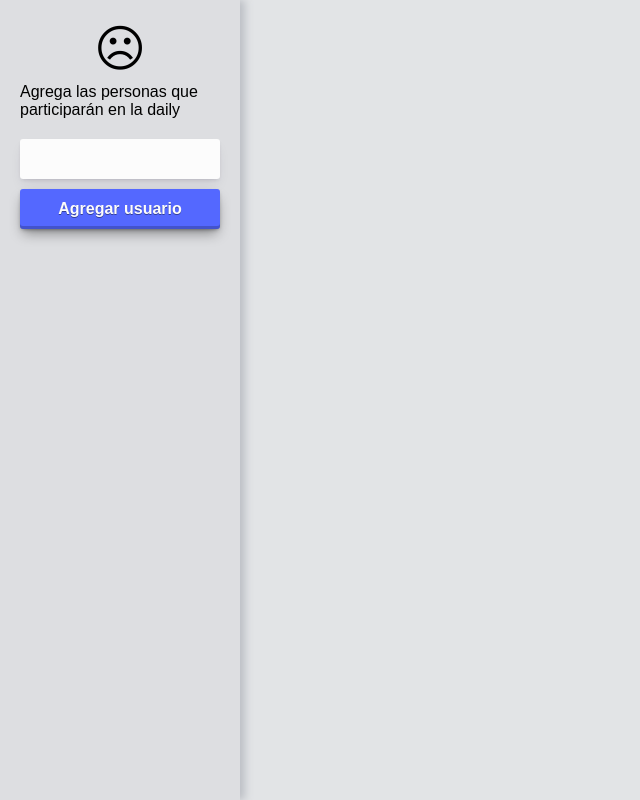
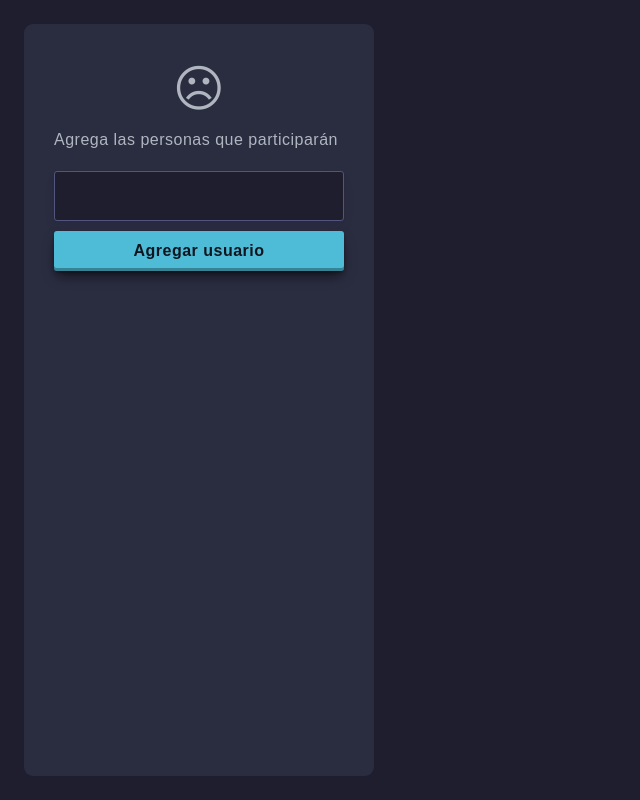
Before and after one commit to Mathiew82/dailup, a Vue app: page / in a window 1280 px wide. Shown: the whole page, without its empty margins (0-640 px from the left). Built offline with nearby package versions, Linux system fonts and the light colour scheme.

Commit message:
Modificando el estilo de la app

```diff
--- a/src/App.vue
+++ b/src/App.vue
@@ -38,12 +38,14 @@ const confirmUsers = () => {
 * {
   box-sizing: border-box;
   font-family: Arial, Helvetica, sans-serif;
+  letter-spacing: 0.5px;
   margin: 0;
   padding: 0;
 }
 
 body {
-  background-color: $light-grey-color;
+  background-color: $greenish-blue-color;
+  color: $text-color;
 }
 
 .app {
@@ -53,17 +55,19 @@ body {
 }
 
 input {
-  height: 40px;
-  background-color: $white-color;
-  border: none;
+  height: 50px;
+  background-color: $greenish-blue-color;
+  border: 1px solid $border-color;
   border-radius: $border-radius-default;
   box-shadow: 0px 2px 4px -2px rgb(45 35 66 / 20%),
     0px 7px 13px -3px rgb(45 35 66 / 10%);
+  color: $text-color;
   font-size: 1em;
   padding: 0 10px;
+  transition: all $transition-time-default;
 
   &:focus {
-    border: 2px solid $border-color;
+    border-color: lighten($border-color, 16%);
     outline: none;
   }
 }
--- a/src/components/Aside.vue
+++ b/src/components/Aside.vue
@@ -13,7 +13,7 @@
     <Button
       v-if="!confirmedUsers"
       type="button"
-      color="blue"
+      color="cyan"
       :fullWidth="true"
       @click="addUserAndResetInput"
     >
@@ -60,12 +60,14 @@ const confirmUsers = () => {
 @import '../sass/_variables.scss';
 
 aside {
-  width: 240px;
-  min-width: 240px;
-  height: 100vh;
-  background-color: darken($light-grey-color, 2%);
-  box-shadow: 5px 0 8px darken($grey-color, 8%);
-  padding: 20px;
+  width: 350px;
+  min-width: 350px;
+  height: 94vh;
+  background-color: $light-greenish-blue-color;
+  border-radius: $border-radius-large;
+  // box-shadow: 0 4px 16px rgb(0 0 0 / 60%);
+  margin: 3vh 0 0 3vh;
+  padding: 30px;
 }
 
 input {
--- a/src/components/UsersList.vue
+++ b/src/components/UsersList.vue
@@ -1,7 +1,7 @@
 <template>
   <div v-if="users.length === 0" class="without-users">
     <div>☹</div>
-    Agrega las personas que participarán en la daily
+    Agrega las personas que participarán
   </div>
   <ul v-else class="users-list">
     <li
@@ -61,6 +61,7 @@ const startUser = (person) => {
 @import '../sass/_variables.scss';
 
 .without-users {
+  line-height: 1.4;
   margin-bottom: 20px;
 
   > div {
@@ -71,7 +72,7 @@ const startUser = (person) => {
 }
 
 .users-list {
-  max-width: 200px;
+  width: 100%;
   list-style-type: none;
   list-style-position: inside;
   margin: 0 0 20px 0;
@@ -79,7 +80,7 @@ const startUser = (person) => {
 
   > li {
     height: 40px;
-    background-color: $white-color;
+    background-color: $greenish-blue-color;
     border-bottom: 1px solid $border-color;
     display: flex;
     justify-content: space-between;
--- a/src/components/ui/Button.vue
+++ b/src/components/ui/Button.vue
@@ -44,15 +44,22 @@ defineProps({
   height: 40px;
   border: none;
   border-radius: $border-radius-default;
-  box-shadow: 0px 2px 4px -2px rgb(0 0 0 / 50%),
-    0px 7px 13px -3px rgb(0 0 0 / 40%), inset 0px -3px 0px rgb(0 0 0 / 20%);
+  box-shadow: 0px 2px 4px -2px rgb(0 0 0 / 70%),
+    0px 7px 13px -3px rgb(0 0 0 / 60%), inset 0px -3px 0px rgb(0 0 0 / 30%);
   font-size: 1em;
-  font-weight: 700;
+  font-weight: 600;
   margin-top: 10px;
   padding: 0 20px;
-  text-shadow: 0 1px 0 rgb(0 0 0 / 40%);
-  transition: box-shadow $transition-time-default ease,
-    transform $transition-time-default ease;
+  transition: all $transition-time-default;
+
+  &--cyan {
+    background: $cyan-color;
+    color: $black-color;
+
+    &:hover {
+      background: $light-cyan-color;
+    }
+  }
 
   &--blue {
     background: $blue-color;
@@ -65,10 +72,10 @@ defineProps({
 
   &--green {
     background: $green-color;
-    color: $white-color;
+    color: $black-color;
 
     &:hover {
-      background: darken($green-color, 4%);
+      background: $light-green-color;
     }
   }
 
--- a/src/sass/_variables.scss
+++ b/src/sass/_variables.scss
@@ -1,14 +1,22 @@
 $white-color: #fcfcfc;
+$black-color: #0f161f;
+$text-color: #afb6bf;
+$greenish-blue-color: #1e1e2f;
+$light-greenish-blue-color: #2a2c40;
+$cyan-color: #4fbcd7;
+$light-cyan-color: #61e5fa;
 $grey-color: #d2d4d8;
 $light-grey-color: lighten($grey-color, 6%);
 $dark-grey-color: darken($grey-color, 8%);
-$border-color: darken($grey-color, 16%);
+$border-color: lighten($light-greenish-blue-color, 20%);
 $blue-color: #5468ff;
 $light-blue-color: #e0edfc;
-$green-color: #0ca590;
-$light-green-color: #e8f4f0;
+$green-color: #17b09b;
+$light-green-color: #26ebd1;
 $red-color: #ff3d3d;
 
 $border-radius-default: 3px;
+$border-radius-medium: 6px;
+$border-radius-large: 9px;
 
 $transition-time-default: 0.15s;
```
